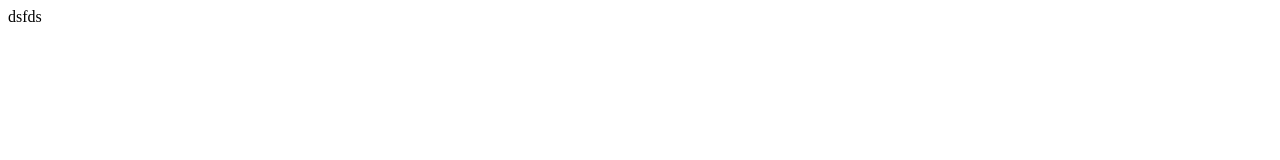
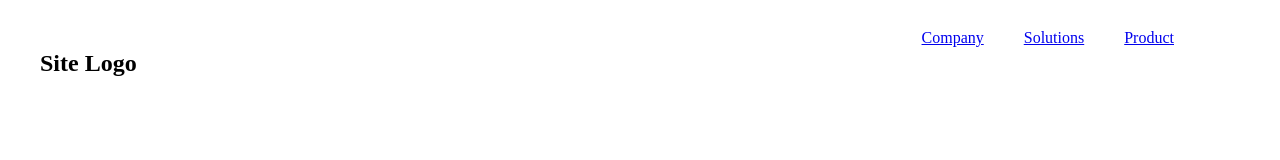
Before and after one commit to prateek2022shukla/Template-3, a plain HTML site: page src/index.html in a window 1280 px wide. Drawn offline with Linux system fonts and the light colour scheme.

Commit message:
Header section Completed

```diff
--- a/src/index.html
+++ b/src/index.html
@@ -4,13 +4,31 @@
     <meta charset="UTF-8">
     <meta http-equiv="X-UA-Compatible" content="IE=edge">
     <meta name="viewport" content="width=device-width, initial-scale=1.0">
-    <title>Document</title>
+    <title>Template-3</title>
 
     <link rel="stylesheet" href="./style.css ">
 </head>
 <body>
 
-dsfds
+
+    <header>
+
+
+        <div class="logo">
+            <h2 id="site-logo">Site Logo</h2>
+        </div>
+
+        <div class="links">
+            <ul>
+                <li><a href="#">Product</a></li>
+                <li><a href="#">Solutions</a></li>
+                <li> <a href="#">Company</a></li>
+            </ul>
+
+
+        </div>
+    </header>
+
 
 </body>
 </html>
--- a/src/style.css
+++ b/src/style.css
@@ -0,0 +1,45 @@
+*{
+    margin: 0;
+    padding: 0;
+}
+
+header{
+    display: flex;
+    width: 100%;
+    /* border: 1px solid red; */
+}
+
+.links{
+ width: 50%;
+ float: left;
+}
+
+
+
+ul{
+    list-style: none;
+    overflow: hidden;
+    float: right;
+    padding-right: 15%;
+    padding-top: 3%;
+    width: fit-content;
+}
+
+ul li{
+    float: right;
+    margin: 10px;
+    margin-left: 30px;
+
+}
+
+.logo{
+    overflow: hidden;
+    margin-top: 30px;
+    width: 50%;
+    float: right;
+    padding-top: 20px;
+}
+
+h2#site-logo{
+    margin-left: 40px;
+}
```
